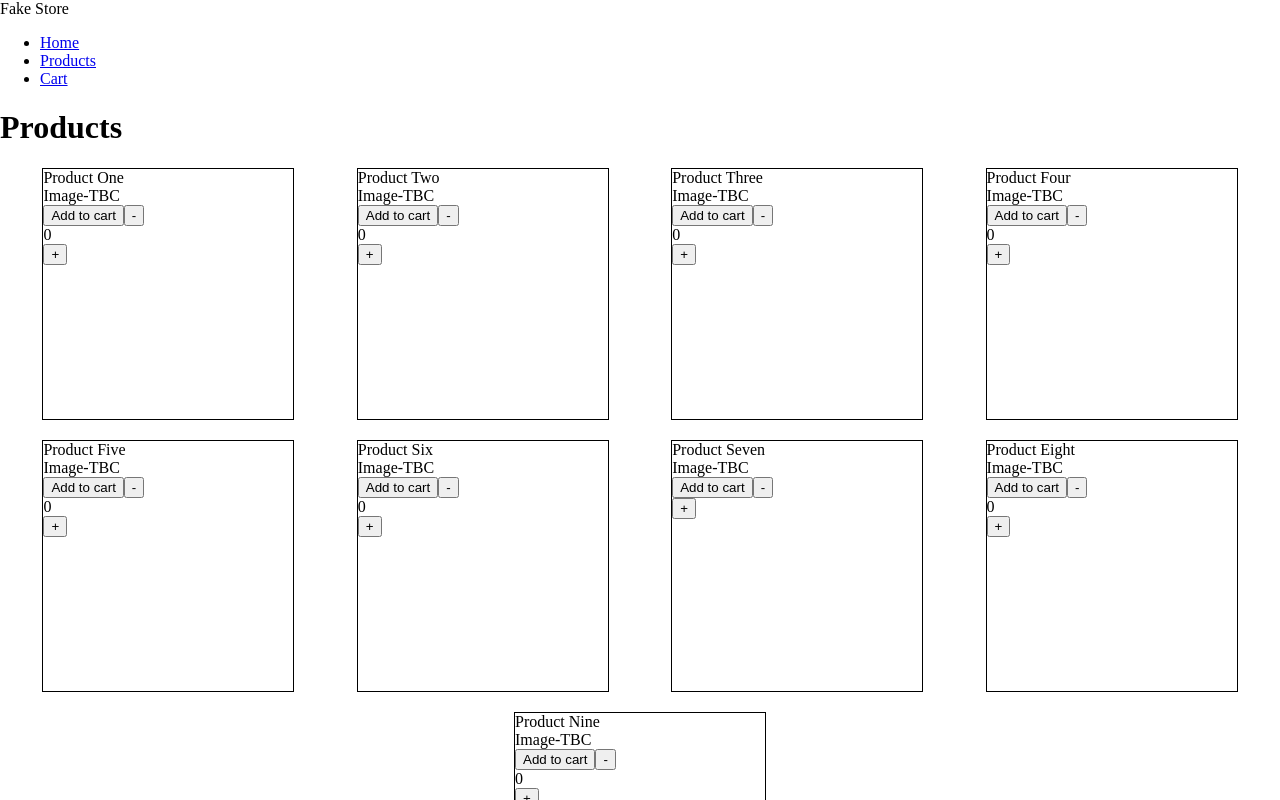
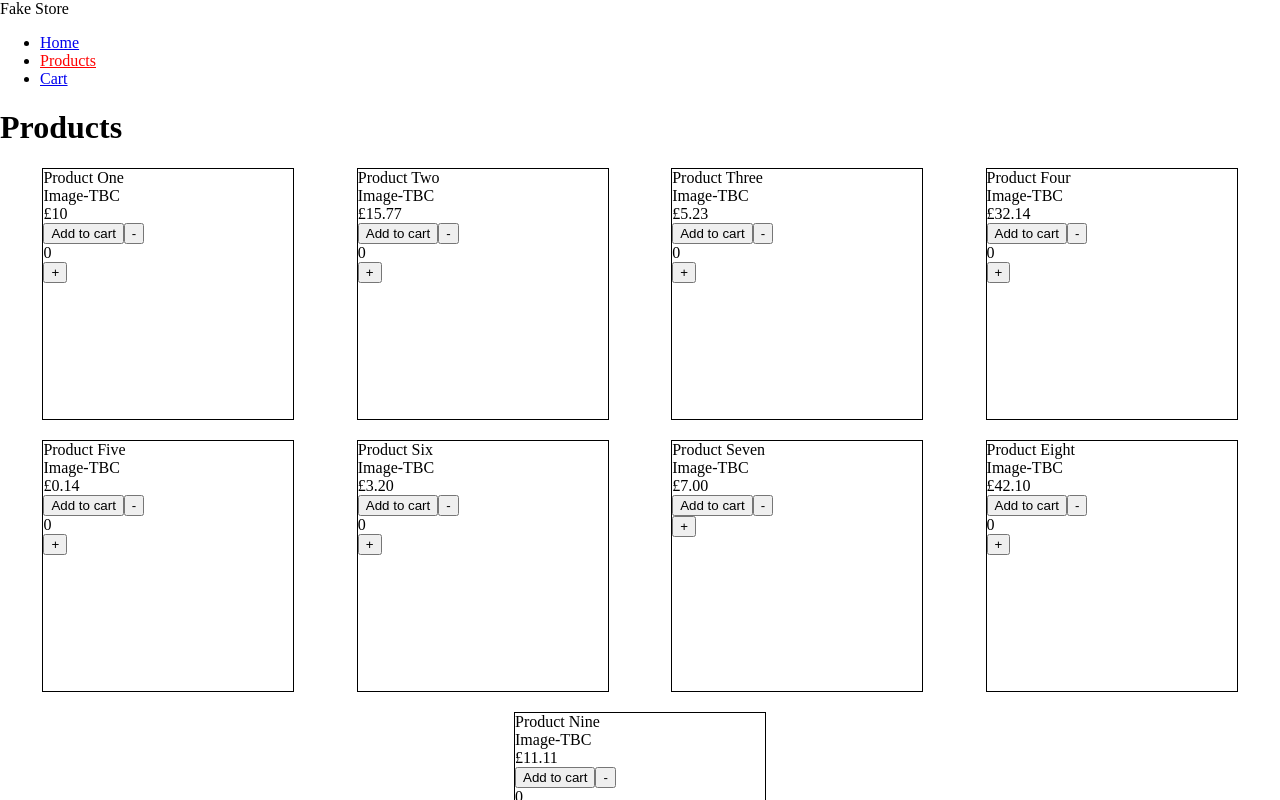
Before and after one commit to Barrymoonshine/shopping-cart, a React (Create React App) app: page /components/ProductsContainer/ProductsContainer in a window 1280 px wide. Shown: the top 800 px of the page. Built offline with nearby package versions, Linux system fonts and the light colour scheme.

Commit message:
Refactored to NavLink components in App

```diff
--- a/src/App.css
+++ b/src/App.css
@@ -1,8 +1,11 @@
 body {
   display: flex;
   flex-direction: column;
-
   height: 100%;
   max-width: 100vw;
   margin: 0px;
 }
+
+.active-nav {
+  color: red;
+}
--- a/src/App.js
+++ b/src/App.js
@@ -1,6 +1,6 @@
 import './App.css';
 import React from 'react';
-import { Link, Route, Routes } from 'react-router-dom';
+import { NavLink, Route, Routes } from 'react-router-dom';
 import Home from './components/Home/Home';
 import ProductsContainer from './components/ProductsContainer/ProductsContainer';
 import Cart from './components/Cart/Cart';
@@ -12,15 +12,34 @@ const App = () => {
       <nav>
         <ul>
           <li>
-            <Link to='./components/Home/Home'>Home</Link>
+            <NavLink
+              className={({ isActive }) => {
+                return isActive ? 'active-nav' : '';
+              }}
+              to='./components/Home/Home'
+            >
+              Home
+            </NavLink>
           </li>
           <li>
-            <Link to='./components/ProductsContainer/ProductsContainer'>
+            <NavLink
+              className={({ isActive }) => {
+                return isActive ? 'active-nav' : '';
+              }}
+              to='./components/ProductsContainer/ProductsContainer'
+            >
               Products
-            </Link>
+            </NavLink>
           </li>
           <li>
-            <Link to='./components/Cart/Cart'>Cart</Link>
+            <NavLink
+              className={({ isActive }) => {
+                return isActive ? 'active-nav' : '';
+              }}
+              to='./components/Cart/Cart'
+            >
+              Cart
+            </NavLink>
           </li>
         </ul>
       </nav>
--- a/src/components/ProductCard/ProductCard.js
+++ b/src/components/ProductCard/ProductCard.js
@@ -5,11 +5,11 @@ const ProductCard = (props) => {
     <div className='product-card'>
       <div className='product-title'>{props.name}</div>
       <div className='product-image'>Image-TBC</div>
-      {props.productPrice}
+      <div className='product-price'>{props.price}</div>
       <button>Add to cart</button>
-      <button>-</button>
+      <button onClick={() => props.updateQuantity('-', props.name)}>-</button>
       <div className='product-quantity'>{props.quantity}</div>
-      <button onClick={() => props.incrementQuantity(props.name)}>+</button>
+      <button onClick={() => props.updateQuantity('+', props.name)}>+</button>
     </div>
   );
 };
--- a/src/components/ProductsContainer/ProductsContainer.js
+++ b/src/components/ProductsContainer/ProductsContainer.js
@@ -59,8 +59,6 @@ const ProductsContainer = () => {
   };
 
   const updateQuantity = (operand, productName) => {
-    console.log(`operand ${operand}`);
-    console.log(`productName ${productName}`);
     const updatedArray = products.map((product) => {
       if (product.productName === productName) {
         const newQuantity = getNewValue(operand, product.quantity);
```
Also changed, not shown: src/setupTests.js (deleted, +0 -5 lines), 2 other files (tests, documents, lock files or other folders).
